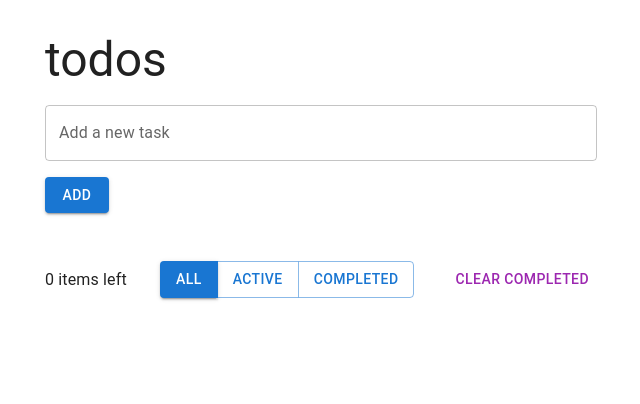
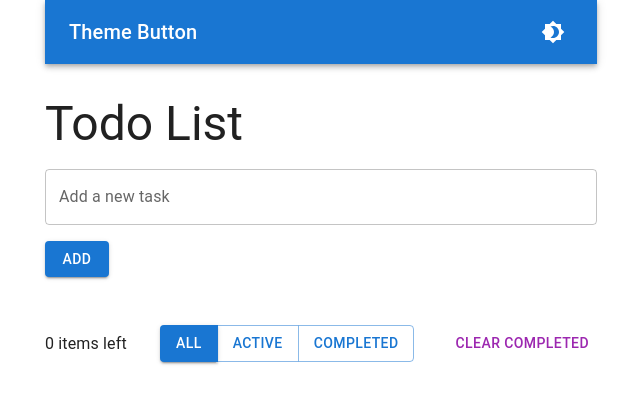
Before and after one commit to volkovVA/todos, a React (Vite) app: page / in a window 1280 px wide. Shown: the top 404 px of the page, without its empty margins (319-959 px from the left). Built offline with nearby package versions, Linux system fonts and the light colour scheme.

Commit message:
feat: add theme context

```diff
--- a/src/App.tsx
+++ b/src/App.tsx
@@ -4,6 +4,10 @@ import Typography from '@mui/material/Typography';
 import TodoForm from './components/TodoForm';
 import TodoList from './components/TodoList';
 import TodoFooter from './components/TodoFooter';
+import { IconButton, AppBar, Toolbar, Tooltip } from '@mui/material';
+import Brightness4Icon from '@mui/icons-material/Brightness4';
+import Brightness7Icon from '@mui/icons-material/Brightness7';
+import { useThemeContext } from './shared/hooks/useThemeContext';
 
 export interface Todo {
   id: number;
@@ -12,6 +16,7 @@ export interface Todo {
 }
 
 const App: React.FC = () => {
+  const { toggleTheme, isDarkMode } = useThemeContext();
   const [todos, setTodos] = useState<Todo[]>([]);
   const [filter, setFilter] = useState<'all' | 'active' | 'completed'>('all');
 
@@ -46,8 +51,20 @@ const App: React.FC = () => {
 
   return (
     <Container maxWidth="sm">
+      <AppBar position="static">
+        <Toolbar>
+          <Typography variant="h6" component="div" sx={{ flexGrow: 1 }}>
+            Theme Button
+          </Typography>
+          <Tooltip title={`Switch to ${isDarkMode ? 'light' : 'dark'} mode`}>
+            <IconButton color="inherit" onClick={toggleTheme}>
+              {isDarkMode ? <Brightness7Icon /> : <Brightness4Icon />}
+            </IconButton>
+          </Tooltip>
+        </Toolbar>
+      </AppBar>
       <Typography variant="h3" gutterBottom sx={{ marginTop: 4 }}>
-        todos
+        Todo List
       </Typography>
       <TodoForm addTodo={addTodo} />
       <TodoList todos={filteredTodos} toggleTodo={toggleTodo} removeTodo={removeTodo} />
--- a/src/main.tsx
+++ b/src/main.tsx
@@ -1,11 +1,12 @@
 import React from 'react';
 import ReactDOM from 'react-dom/client';
 import App from './App';
-import CssBaseline from '@mui/material/CssBaseline';
+import { CustomThemeProvider } from './shared/context/themeContext';
 
 ReactDOM.createRoot(document.getElementById('root') as HTMLElement).render(
   <React.StrictMode>
-      <CssBaseline />
+    <CustomThemeProvider>
       <App />
+    </CustomThemeProvider>
   </React.StrictMode>
 );
--- /dev/null
+++ b/src/shared/context/themeContext.tsx
@@ -0,0 +1,36 @@
+import React, { createContext, useMemo, useState, ReactNode } from 'react';
+import { ThemeProvider, createTheme, CssBaseline } from '@mui/material';
+
+interface ThemeContextProps {
+  toggleTheme: () => void;
+  isDarkMode: boolean;
+}
+
+export const ThemeContext = createContext<ThemeContextProps | undefined>(undefined);
+
+export const CustomThemeProvider: React.FC<{ children: ReactNode }> = ({ children }) => {
+  const [isDarkMode, setIsDarkMode] = useState(false);
+
+  const toggleTheme = () => {
+    setIsDarkMode((prevMode) => !prevMode);
+  };
+
+  const theme = useMemo(
+    () =>
+      createTheme({
+        palette: {
+          mode: isDarkMode ? 'dark' : 'light',
+        },
+      }),
+    [isDarkMode]
+  );
+
+  return (
+    <ThemeContext.Provider value={{ toggleTheme, isDarkMode }}>
+      <ThemeProvider theme={theme}>
+        <CssBaseline />
+        {children}
+      </ThemeProvider>
+    </ThemeContext.Provider>
+  );
+};
--- /dev/null
+++ b/src/shared/hooks/useThemeContext.ts
@@ -0,0 +1,10 @@
+import { useContext } from 'react';
+import { ThemeContext } from '../context/themeContext';
+
+export const useThemeContext = () => {
+  const context = useContext(ThemeContext);
+  if (!context) {
+    throw new Error('useThemeContext must be used within a ThemeProvider');
+  }
+  return context;
+};
```
